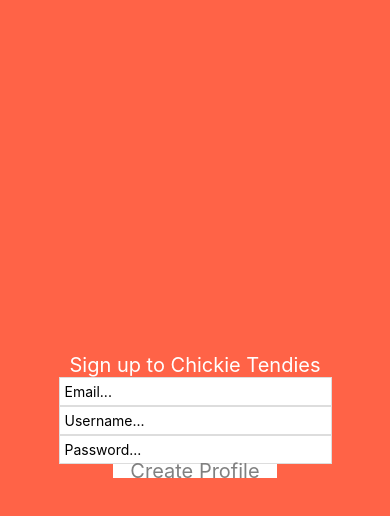
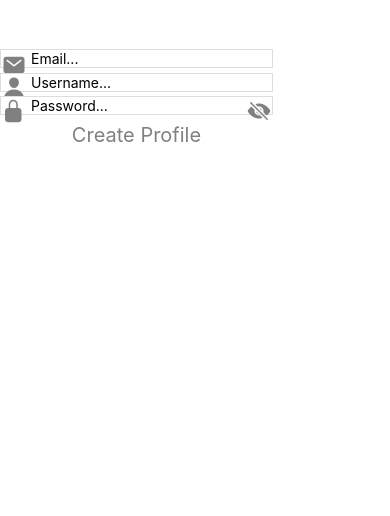
Before and after one commit to ambernay/login-app, a React Native app: screen / in a window 390 px wide. Shown: the top 516 px of the page. Built offline with nearby package versions, Linux system fonts and the light colour scheme.

Commit message:
reusable input component and input icons

```diff
--- a/App.js
+++ b/App.js
@@ -6,7 +6,7 @@
 export default function App() {
 
   return (
-    <View style={styles.body}>
+    <View>
       <SignupForm />
       <StatusBar style="auto" />
     </View>
--- a/app.json
+++ b/app.json
@@ -2,6 +2,7 @@
   "expo": {
     "name": "login-app",
     "slug": "login-app",
+    "scheme": "localhost:8000/",
     "version": "1.0.0",
     "orientation": "portrait",
     "icon": "./assets/icon.png",
@@ -11,7 +12,6 @@
       "resizeMode": "contain",
       "backgroundColor": "#ffffff"
     },
-    "scheme": "localhost:8000/",
     "assetBundlePatterns": [
       "**/*"
     ],
--- /dev/null
+++ b/components/InputField.jsx
@@ -0,0 +1,70 @@
+import React from 'react';
+import { StyleSheet, View, TextInput } from 'react-native';
+import IonIcon from 'react-native-vector-icons/Ionicons';
+
+const InputField = ({ placeholder, isPassword, hidePassword, setHidePassword, iconName }) => {
+    return (
+        <View style={styles.inputContainer}>
+            <IonIcon
+                name={iconName}
+                style={styles.leftIcon}
+            />
+            <TextInput
+                style={styles.inputBox}
+                autoCorrect={false}
+                autoCapitalize='none'
+                //vv props vv
+                placeholder={placeholder}
+                isPassword={isPassword}
+                hidePassword={hidePassword}
+            />
+            {isPassword &&(
+                <IonIcon
+                    name={hidePassword ? 'eye-off' : 'eye'}
+                    style={styles.rightIcon}
+                    onPress={() => {
+                        setHidePassword(!hidePassword);
+                    }}
+                />
+            )}
+        </View>
+    )
+}
+
+const styles = StyleSheet.create({
+
+    inputContainer: {
+        height: '10%',
+        width: '100%',
+        justifyContent: 'center',
+        marginTop: 15
+      },
+
+    inputBox: {
+      backgroundColor: 'white',
+      borderColor: '#ddd',
+      borderWidth: 1,
+      width: '100%',
+      height: 30,
+      paddingLeft: 30
+    },
+
+    leftIcon: {
+        left: 2,
+        top: -3,
+        position: 'absolute',
+        zIndex: 1,
+        color:'gray',
+        fontSize: 24,
+    },
+    rightIcon: {
+        right: 2,
+        top: -3,
+        position: 'absolute',
+        zIndex: 1,
+        color:'gray',
+        fontSize: 24,
+    }
+  });
+
+export default InputField;
--- a/components/SignupForm.jsx
+++ b/components/SignupForm.jsx
@@ -1,31 +1,50 @@
 import React, { useState, useRef } from 'react';
 import { StyleSheet, Text, View, TextInput, TouchableOpacity } from 'react-native';
+import InputField from './InputField';
 
 const SignupForm = () => {
 
     const[submitted, SetSubmitted] = useState(false);
-
-    const [inputValues, setInputValues] = useState({email: 'Hello', username: 'world', password: '!'});
+    const [inputValues, setInputValues] = useState({email: '', username: '', password: ''});
+    const [hidePassword, setHidePassword] = useState(true);
 
     const buttonHandler = () => {
       SetSubmitted(!submitted);
+      console.log(inputValues);
     }
-
 
     return (
         <View style={styles.pageContainer}>
           <Text style={styles.headingText}>Sign up to Chickie Tendies</Text>
 
           <View style={styles.formContainer}>
-          <TextInput style={styles.inputBox} onChangeText={(newText) => setInputValues({...inputValues, ['email']: newText})} placeholder="Email..."/>
-          <TextInput style={styles.inputBox} onChangeText={(newText) => setInputValues({...inputValues, ['username']: newText})} placeholder="Username..."/>
-          <TextInput style={styles.inputBox} onChangeText={(newText) => setInputValues({...inputValues, ['password']: newText})} placeholder="Password..."/>
-          <TouchableOpacity style={styles.profileButton} onPress={buttonHandler} >
+            <InputField onChangeText={(newText) => setInputValues({...inputValues, ['email']: newText})}
+              placeholder="Email..."
+              iconName='mail'
+            />
+            <InputField
+              onChangeText={(newText) => setInputValues({...inputValues, ['username']: newText})}
+              placeholder="Username..."
+              iconName='person'
+            />
+            <InputField
+              secureTextEntry={hidePassword}
+              onChangeText={(newText) => setInputValues({...inputValues, ['password']: newText})}
+              placeholder="Password..."
+              iconName='lock-closed'
+              textContentType={'password'}
+              hidePassword={hidePassword}
+              setHidePassword={setHidePassword}
+              isPassword={true}
+            />
+            <TouchableOpacity
+              style={styles.profileButton}
+              onPress={buttonHandler}
+            >
               <Text style={styles.smallText}>
                 {submitted ? 'Created' : "Create Profile"}
               </Text>
             </TouchableOpacity>
-          {/* <Button  onPress={buttonHandler} title={submitted ? 'Created' : "Create Profile"}/> */}
           </View>
       </View>
     )
@@ -34,7 +53,9 @@
 const styles = StyleSheet.create({
 
     pageContainer: {
-        width: '70%'
+      height: '70%',
+      width: '70%',
+      justifyContent: 'center'
     },
 
     headingText: {
@@ -49,7 +70,7 @@
       flexDirection: 'column',
       justifyContent: 'space-evenly',
       alignItems: 'center',
-      height: '50%'
+      height: '60%'
     },
 
     inputBox: {
@@ -63,10 +84,11 @@
 
     profileButton: {
       backgroundColor: 'white',
-      height: '20%',
+      height: '25%',
       width: '60%',
       justifyContent: 'center',
       alignItems: 'center',
+      marginTop: 15
     },
 
     smallText: {
--- a/package.json
+++ b/package.json
@@ -17,13 +17,14 @@
     "expo-router": "^2.0.0",
     "expo-status-bar": "~1.6.0",
     "react": "18.2.0",
+    "react-dom": "18.2.0",
     "react-native": "0.72.4",
     "react-native-extended-stylesheet": "^0.12.0",
     "react-native-gesture-handler": "~2.12.0",
+    "react-native-ionicons": "^4.6.5",
     "react-native-safe-area-context": "4.6.3",
     "react-native-screens": "~3.22.0",
-    "react-native-web": "~0.19.6",
-    "react-dom": "18.2.0"
+    "react-native-web": "~0.19.6"
   },
   "devDependencies": {
     "@babel/core": "^7.20.0"
```
Also changed, not shown: app/_layouts.js (added, +16 -0 lines), app/index.js (+12 -23 lines), 1 other file (tests, documents, lock files or other folders). Lines whose indentation alone changed are shown as unchanged.
